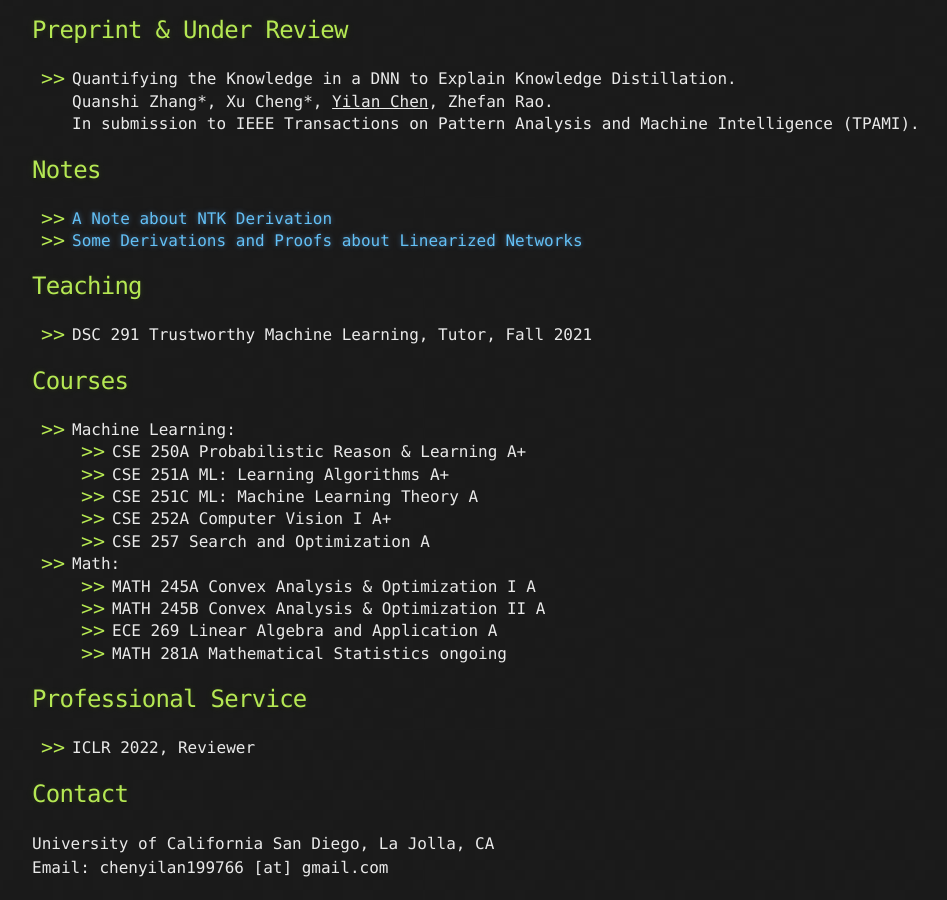
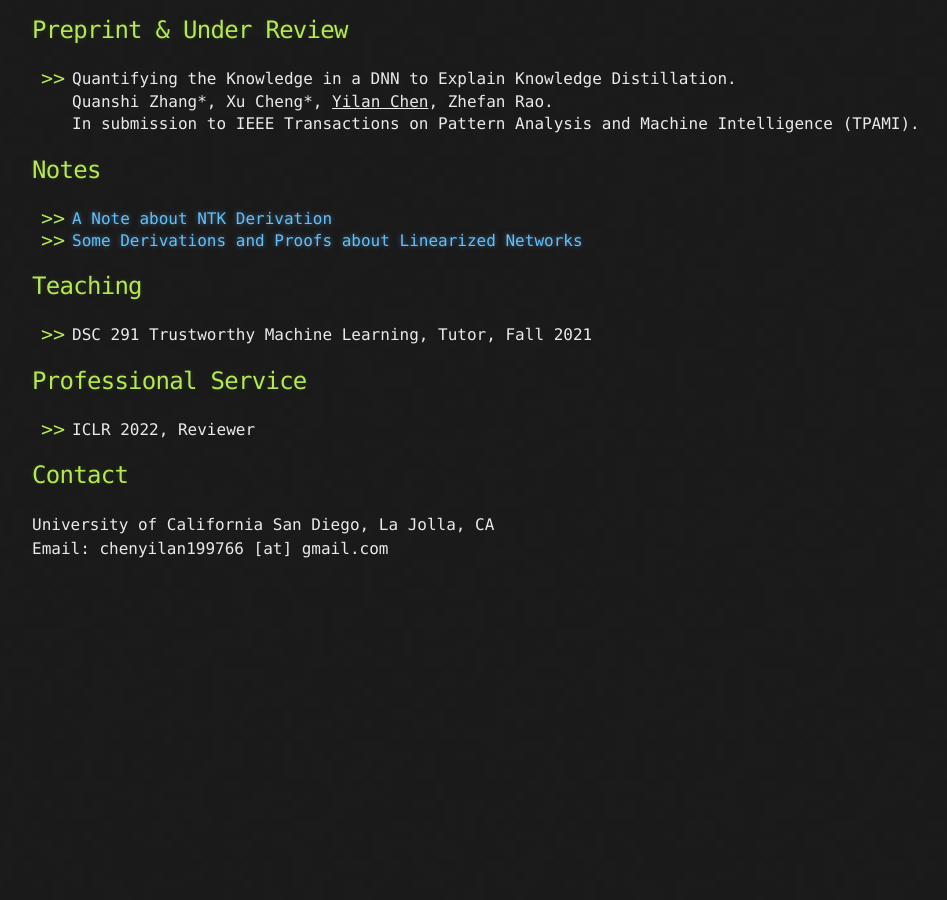
Before and after one commit to yilanchen6/yilanchen6.github.io, a Jekyll site: the page built from index.md, in a window 1280 px wide and 900 px high, scrolled down 867 px. Shown: the whole window, without its empty margins (108-1055 px from the left). Built offline with Jekyll 4.4.1, drawn with Linux system fonts in a browser that asks for light colours; after the commit the page ends 1448 px from its top, so only the background shows below that.

Commit message:
Update index.md

```diff
--- a/index.md
+++ b/index.md
@@ -96,7 +96,7 @@ In submission to IEEE Transactions on Pattern Analysis and Machine Intelligence
 
 
 
-## Courses
+<!-- ## Courses
 - Machine Learning:
   - CSE 250A Probabilistic Reason & Learning  A+
   - CSE 251A ML: Learning Algorithms  A+
@@ -108,7 +108,7 @@ In submission to IEEE Transactions on Pattern Analysis and Machine Intelligence
   - MATH 245A	Convex Analysis & Optimization I  A
   - MATH 245B	Convex Analysis & Optimization II  A
   - ECE	269   Linear Algebra and Application A
-  - MATH 281A Mathematical Statistics ongoing
+  - MATH 281A Mathematical Statistics ongoing -->
 
 
 
```
